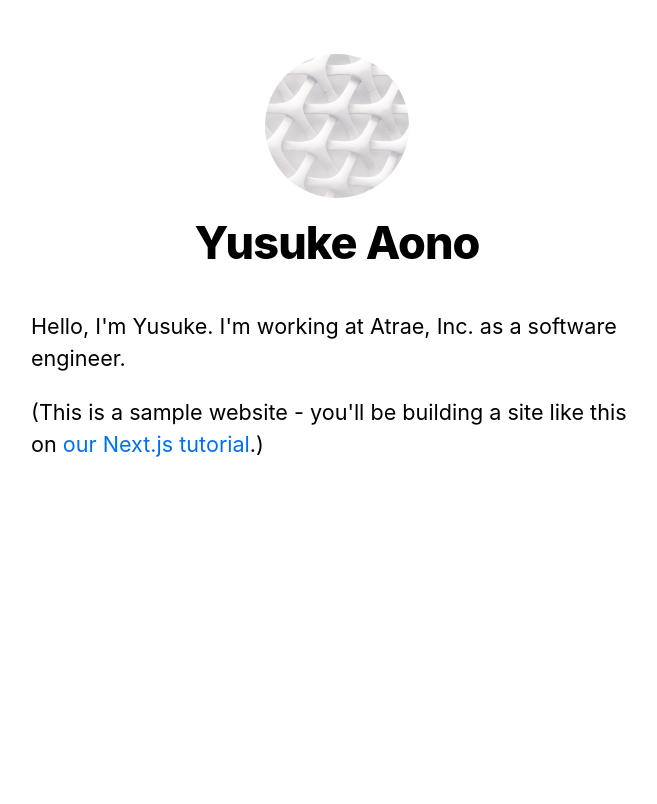
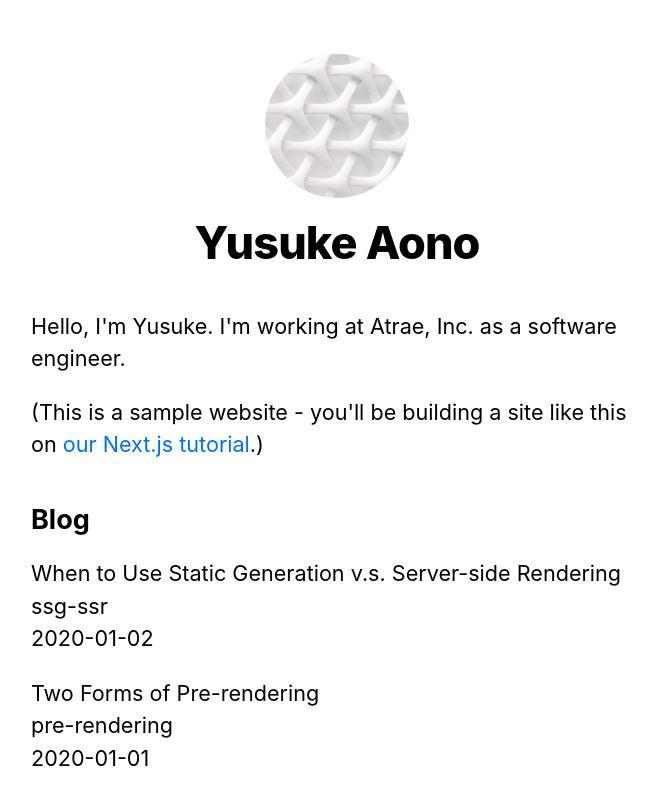
Before and after one commit to ysk1031/next-js-tutorial, a Next.js app: page / in a window 1280 px wide. Shown: the top 804 px of the page, without its empty margins (303-960 px from the left). Built offline with nearby package versions, Linux system fonts and the light colour scheme.

Commit message:
Enable to fetch data from local files and use them on SSG

```diff
--- /dev/null
+++ b/lib/posts.js
@@ -0,0 +1,28 @@
+import fs from 'fs';
+import path from 'path';
+import matter from 'gray-matter';
+
+const postsDirectory = path.join(process.cwd(), 'posts');
+
+export const getSortedPostsData = () => {
+  const fileNames = fs.readdirSync(postsDirectory);
+  const allPostsData = fileNames.map(fileName => {
+    const id = fileName.replace(/\.md$/, '');
+    const fullPath = path.join(postsDirectory, fileName);
+    const fileContents = fs.readFileSync(fullPath, 'utf8');
+    const matterResult = matter(fileContents);
+
+    return {
+      id,
+      ...matterResult.data
+    }
+  });
+
+  return allPostsData.sort((a, b)=> {
+    if (a.date < b.date) {
+      return 1;
+    } else {
+      return -1;
+    }
+  });
+};
--- a/pages/index.js
+++ b/pages/index.js
@@ -1,8 +1,18 @@
 import Head from 'next/head'
 import { Layout, siteTitle } from "../components/layout";
 import utilStyles from "../styles/utils.module.css";
+import { getSortedPostsData } from '../lib/posts';
 
-const Home = () => {
+export const getStaticProps = async () => {
+  const allPostsData = getSortedPostsData();
+  return {
+    props: {
+      allPostsData
+    }
+  };
+};
+
+const Home = ({ allPostsData }) => {
   return (
     <Layout home>
       <Head>
@@ -16,6 +26,21 @@
           <a href="https://nextjs.org/learn">our Next.js tutorial</a>.)
         </p>
       </section>
+
+      <section className={`${utilStyles.headingMd} ${utilStyles.padding1px}`}>
+        <h2 className={utilStyles.headingLg}>Blog</h2>
+        <ul className={utilStyles.list}>
+          {allPostsData.map(({ id, date, title}) => (
+            <li className={utilStyles.listItem} key={{id}}>
+              {title}
+              <br />
+              {id}
+              <br />
+              {date}
+            </li>
+          ))}
+        </ul>
+      </section>
     </Layout>
   )
 };
```
